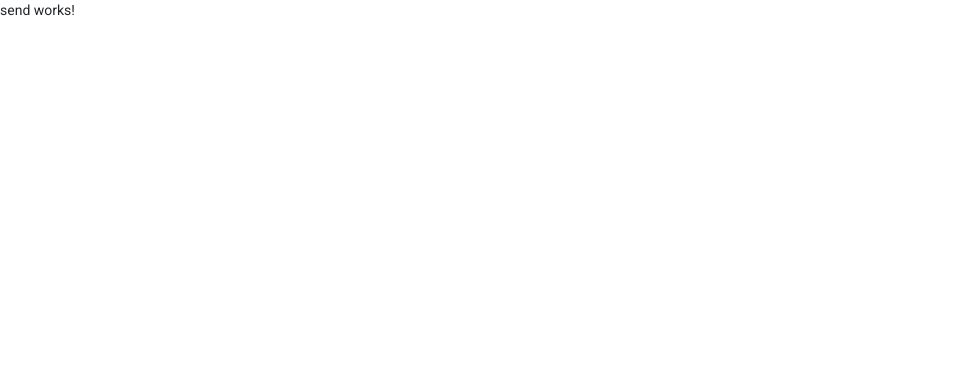
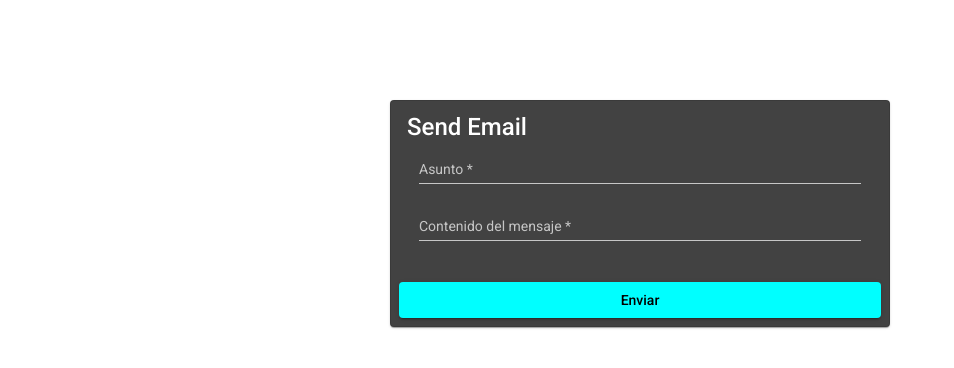
Before and after one commit to LeinerViloria/sendEmail, an Angular app in the folder frontend/: page / in a window 1280 px wide. Shown: the top 368 px of the page, without its empty margins (0-954 px from the left). Built offline with nearby package versions, Linux system fonts and the light colour scheme.

Commit message:
Formulario sendEmail

```diff
--- a/frontend/src/app/email/send/send.component.css
+++ b/frontend/src/app/email/send/send.component.css
@@ -0,0 +1,23 @@
+.form{
+    display: flex;
+    justify-content: center;
+    align-items: center;
+    padding: 100px 16px 0px;  /*va en sentido de las manecillas del relok */
+}
+
+.card{
+    min-width: 150px;
+    max-width: 500px;
+    width: 100%;
+}
+
+.container{
+    display: flex;
+    flex-direction: column ;
+}
+
+.button{
+    width: 100%;
+    background-color: #00ffff;
+    color: #000000;
+}
--- a/frontend/src/app/email/send/send.component.html
+++ b/frontend/src/app/email/send/send.component.html
@@ -1 +1,30 @@
-<p>send works!</p>
+<div class="form">
+    <mat-card class="card">
+      <mat-card-title> Send Email </mat-card-title>
+      <mat-card-content>
+        <div class="container">
+          <mat-form-field>
+            <input
+              [(ngModel)]="content.subject"
+              matInput
+              placeholder="Asunto"
+              required
+            />
+          </mat-form-field>
+          <mat-form-field>
+            <input
+              [(ngModel)]="content.message"
+              matInput
+              placeholder="Contenido del mensaje"
+              required
+            />
+          </mat-form-field>
+        </div>
+      </mat-card-content>
+      <mat-card-actions>
+        <button (click)="sendEmail()" class="button" mat-raised-button>
+          Enviar
+        </button>
+      </mat-card-actions>
+    </mat-card>
+  </div>
--- a/frontend/src/app/email/send/send.component.ts
+++ b/frontend/src/app/email/send/send.component.ts
@@ -1,15 +1,30 @@
 import { Component, OnInit } from '@angular/core';
+import { SendEmailService } from '../../services/send-email.service';
+import {
+  MatSnackBar,
+  MatSnackBarHorizontalPosition,
+  MatSnackBarVerticalPosition,
+} from '@angular/material/snack-bar';
 
 @Component({
   selector: 'app-send',
   templateUrl: './send.component.html',
-  styleUrls: ['./send.component.css']
+  styleUrls: ['./send.component.css'],
 })
 export class SendComponent implements OnInit {
+  public content: any;
+  private message: string = '';
+  private horizontalPosition: MatSnackBarHorizontalPosition = 'center';
+  private verticalPosition: MatSnackBarVerticalPosition = 'top';
+  private durationInSecond: number = 3000;
 
-  constructor() { }
-
-  ngOnInit(): void {
+  constructor(private _sendEmail: SendEmailService, private _snackBar: MatSnackBar) {
+    this.content = {};
   }
 
+  sendEmail(){
+
+  }
+
+  ngOnInit(): void {}
 }
--- /dev/null
+++ b/frontend/src/app/services/send-email.service.ts
@@ -0,0 +1,21 @@
+import { HttpClient } from '@angular/common/http';
+import { Injectable } from '@angular/core';
+import { environment } from '../../environments/environment';
+
+
+
+@Injectable({
+  providedIn: 'root'
+})
+export class SendEmailService {
+
+  private env:string;
+
+  constructor(private _http: HttpClient) {
+    this.env=environment.APP_URL;
+   }
+
+  sendEmail(content: any){
+    return this._http.post<any>(this.env +'email/sendEmail', content);
+  }
+}
```
Also changed, not shown: frontend/src/app/app.module.ts (+18 -8 lines), 1 other file (tests, documents, lock files or other folders).
